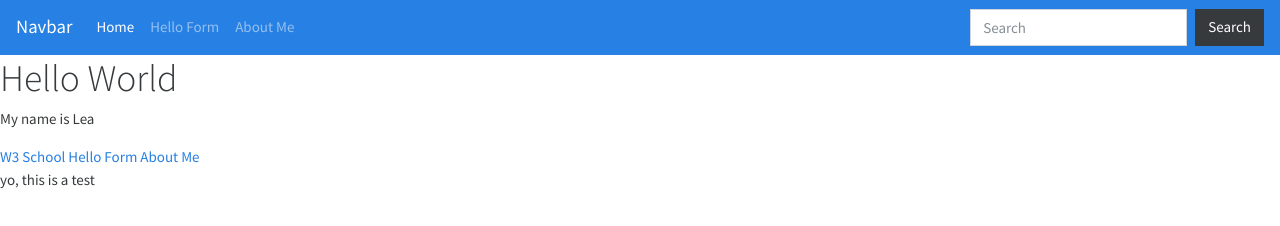
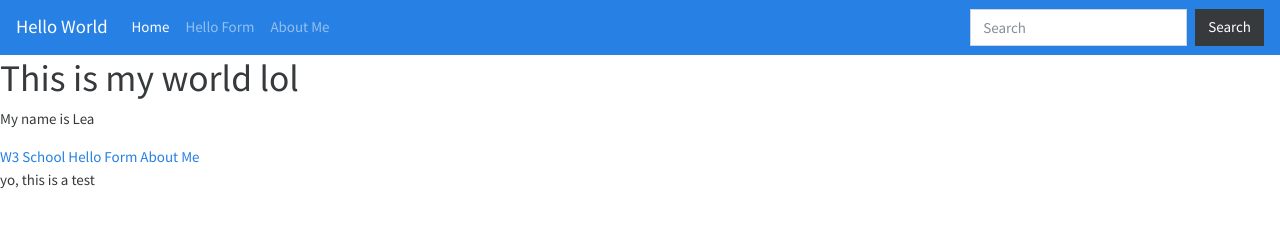
Before and after one commit to LeaHanzeraz/website, a plain HTML site: page index.html in a window 1280 px wide. Drawn offline with nearby package versions, Linux system fonts and the light colour scheme.

Commit message:
Add files via upload

```diff
--- a/index.html
+++ b/index.html
@@ -6,7 +6,7 @@
 </head>
 <body>
     <nav class="navbar navbar-expand-lg navbar-dark bg-primary">
-        <a class="navbar-brand" href="#">Navbar</a>
+        <a class="navbar-brand" href="#">Hello World</a>
         <button class="navbar-toggler" type="button" data-toggle="collapse" data-target="#navbarColor01" aria-controls="navbarColor01" aria-expanded="false" aria-label="Toggle navigation">
           <span class="navbar-toggler-icon"></span>
         </button>
@@ -30,10 +30,13 @@
         </div>
       </nav>
 
-    <h1>Hello World</h1>
+    <h1>
+        <b>This is my world lol</b>
+
+    </h1>
     <p>My name is Lea</p>
 
-    <div id="navbar">
+    <div id="avbar">
         <a href="https://www.w3schools.com">W3 School</a>
 
         <a href="pages/form.html">Hello Form</a>
```
